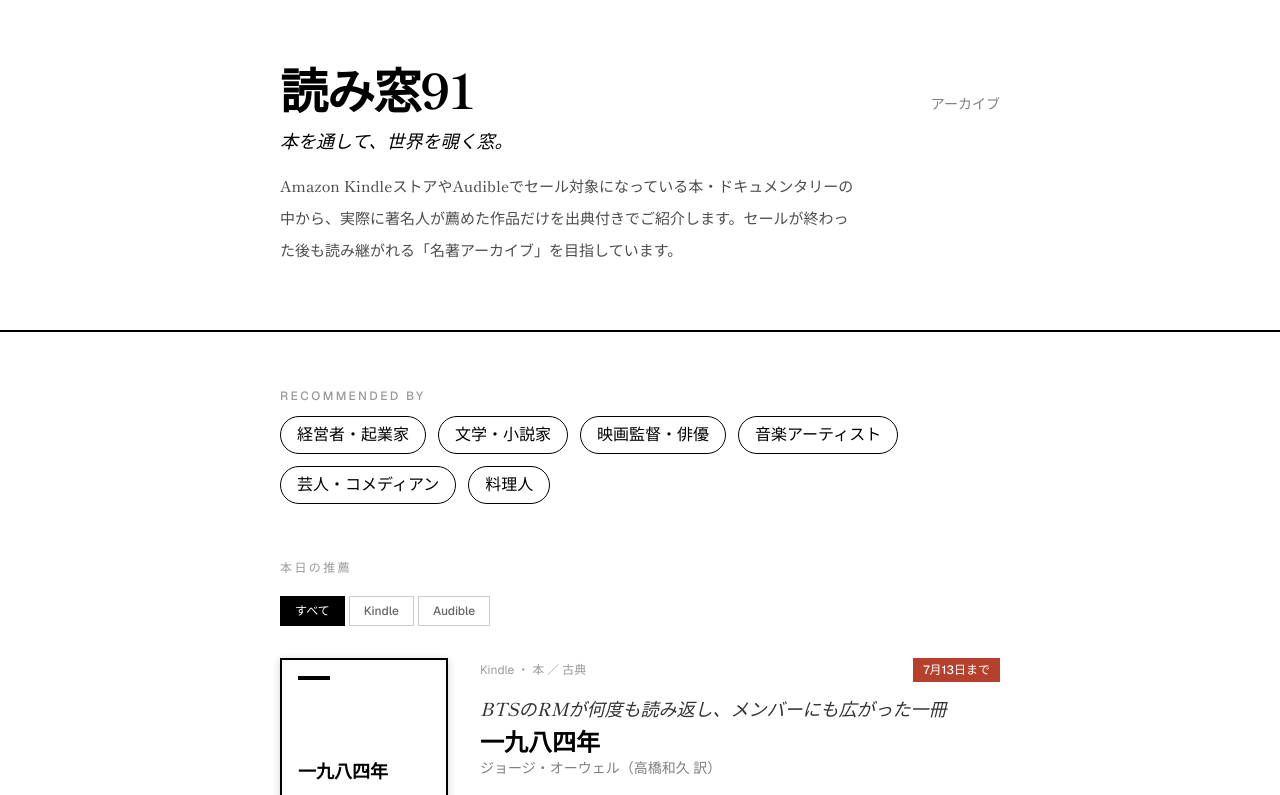
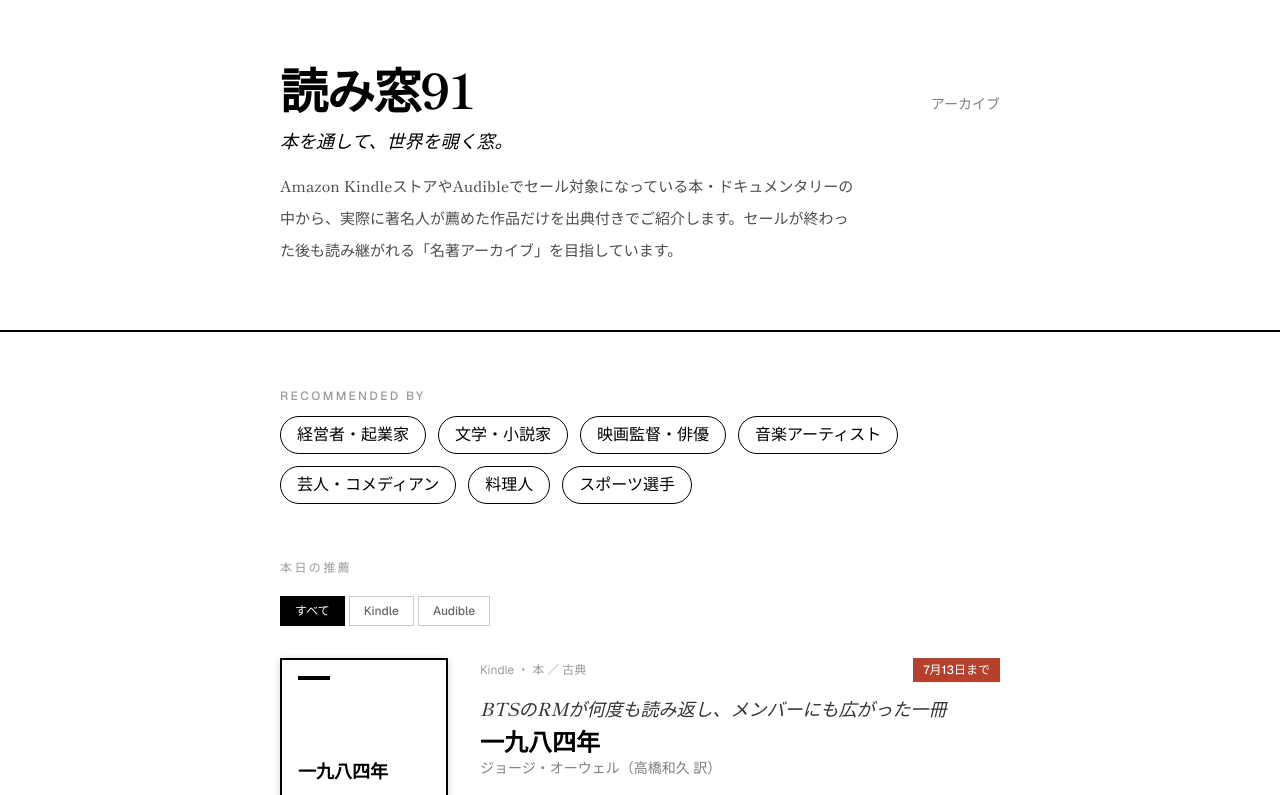
Before and after one commit to Wtr1818/kindle-sensho, a Next.js app: page / in a window 1280 px wide. Shown: the top 795 px of the page. Built offline with nearby package versions, Linux system fonts and the light colour scheme.

Commit message:
Add Athletes recommender tag and library entries, balance JP/overseas

```diff
--- a/app/page.tsx
+++ b/app/page.tsx
@@ -9,6 +9,7 @@
   "音楽アーティスト",
   "芸人・コメディアン",
   "料理人",
+  "スポーツ選手",
 ];
 
 export default function Home() {
```
